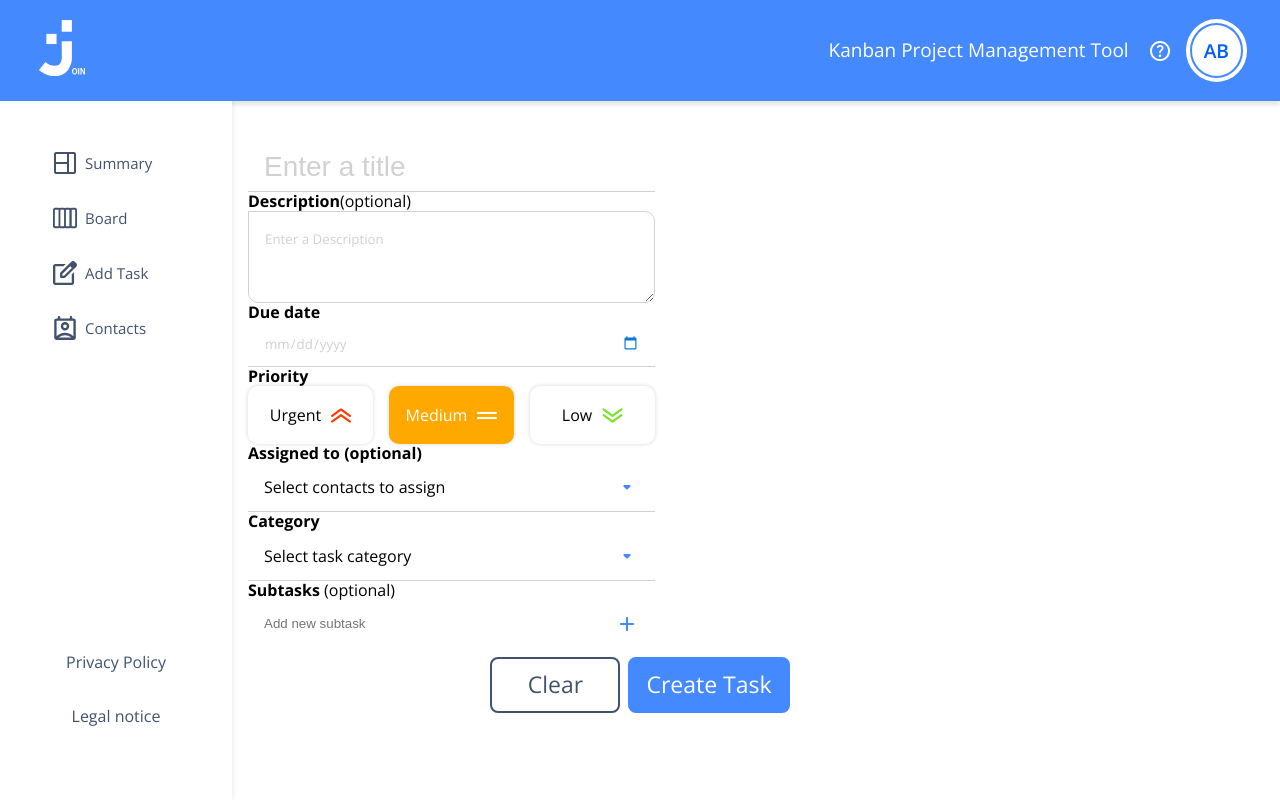
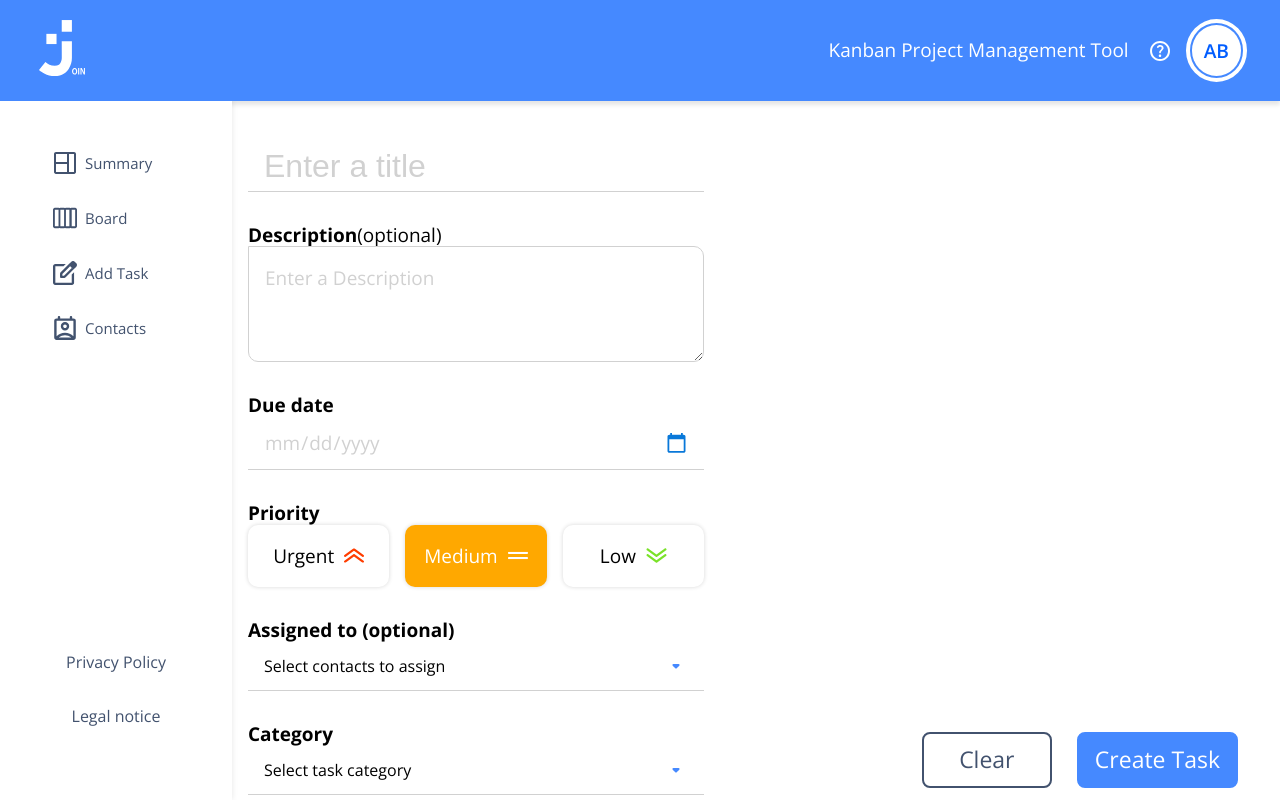
Before and after one commit to ereit673/join-solo, an Angular app: page / in a window 1280 px wide. Built offline with nearby package versions, Linux system fonts and the light colour scheme.

Commit message:
updated add task component on desktop

```diff
--- a/src/app/app.component.html
+++ b/src/app/app.component.html
@@ -4,5 +4,6 @@
   <app-main-section
     [section]="section"
     [style.margin]="section === 'Summary' ? '168.5px auto 0 auto' : '0'"
+    style="width: 100%"
   ></app-main-section>
 </main>
--- a/src/app/app.component.scss
+++ b/src/app/app.component.scss
@@ -6,5 +6,6 @@ main{
 @media (min-width: 1024px) {
     main{
         display: flex;
+
     }
 }
--- a/src/app/main-section/add-task/add-task.component.scss
+++ b/src/app/main-section/add-task/add-task.component.scss
@@ -1,7 +1,6 @@
 form {
   display: flex;
   flex-direction: column;
-  margin-top: 42px;
   width: 100%;
   position: relative;
   height: calc(100% - 76px - 72.8px - 42px);
@@ -12,6 +11,10 @@ form {
   overflow-y: auto;
   max-height: 557px;
   padding-inline: 16px;
+  display: flex;
+  flex-direction: column;
+  gap: 28px;
+  padding-top: 42px;
 }
 
 input:focus,
@@ -407,10 +410,44 @@ textarea:focus {
 //  @media (min-width: 640px) { }
 
 //  md
-//  @media (min-width: 768px) {}
+ @media (min-width: 768px) {
+  .form__btn-container{
+    gap: 25px;
+  }
+ }
 
 //  lg
-//  @media (min-width: 1024px) {}
+ @media (min-width: 1024px) {
+  form{
+    flex-direction: row;
+    justify-content: space-between;
+    height: calc(100% - 101px);
+  }
+
+  .form__fields-container{
+    gap: 32px;
+    max-width: 488px;
+    max-height: none;
+  }
+
+  .form__title-input{
+    font-size: 2rem;
+  }
+
+  .form__label, .form__description-input, .form__date-input, .form__priority-box{
+    font-size: 1.1875rem;
+  }
+
+  .form__btn-container{
+    position: static;
+align-self: flex-end;
+  }
+
+  .form__btn-container{
+    width: auto;
+    padding-right: 42px;
+  }
+ }
 
 //  xl
 //  @media (min-width: 1280px) {}
```
